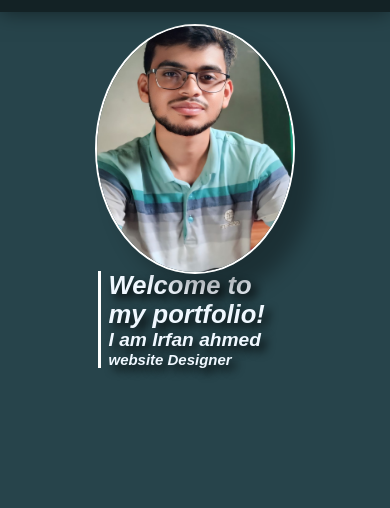
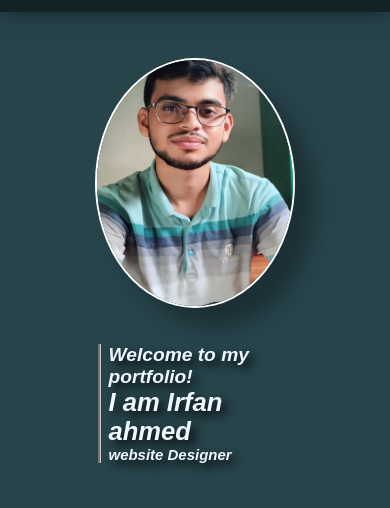
Before and after one commit to irfan-ahmed24/portfolio-website, a plain HTML site: page index.html in a window 390 px wide. Shown: the part 58-566 px from the top of the page. Drawn offline with Linux system fonts and the light colour scheme.

Commit message:
responsive home section

```diff
--- a/index.html
+++ b/index.html
@@ -38,9 +38,11 @@
           <img src="./picture/portfolioPic.jpg" alt="" />
         </div>
         <div class="intro col-6">
-          <h1>Welcome to my portfolio!</h1>
-          <h2>I am Irfan ahmed</h2>
-          <h3>website Designer</h3>
+          <div>
+            <h2>Welcome to my portfolio!</h2>
+            <h1>I am Irfan ahmed</h1>
+            <h3>website Designer</h3>
+          </div>
         </div>
       </div>
       <div id="about"></div>
--- a/mobile.css
+++ b/mobile.css
@@ -46,23 +46,27 @@
   }
   /*navbar end here*/
   /*home section start here*/
+  main {
+    padding-top: 80px;
+  }
   .Home-section {
     flex-direction: column;
+    justify-content: center;
     height: 60vh;
   }
   .picture {
-    height: 50%;
+    height: 50vh;
+    padding-top: 200px;
   }
   .picture img {
     height: 250px;
     width: 200px;
-    margin-top: 5rem;
   }
   .intro {
-    margin: 0rem 0rem 5rem 0rem;
+    height: 40vh;
     width: 100%;
     font-size: 0.8rem;
-    border-left: 3px solid #fff;
   }
+
   /*home section end here*/
 }
--- a/style.css
+++ b/style.css
@@ -67,7 +67,6 @@ main {
   display: flex;
   justify-content: space-between;
   align-items: center;
-  background-color: #27444b;
 }
 .picture {
   position: relative;
@@ -94,5 +93,8 @@ h3 {
   margin-left: 8px;
   font-style: italic;
 }
+.intro div {
+  border-left: 3px groove #ccc;
+}
 /*Home section end here*/
 /*main end here*/
```
